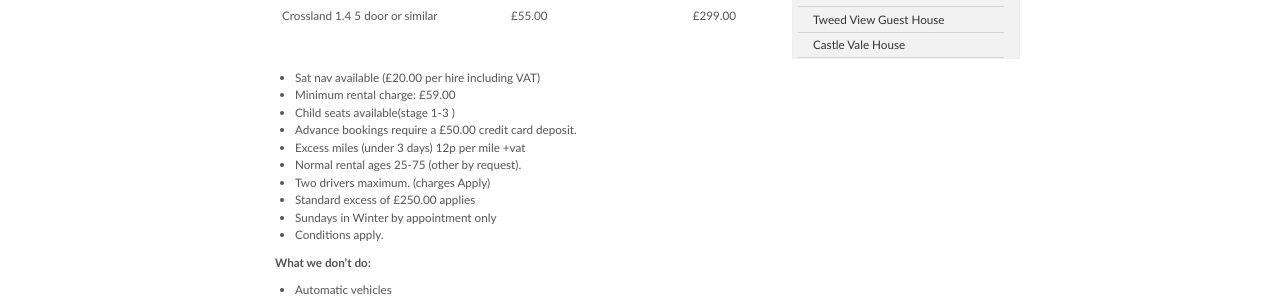
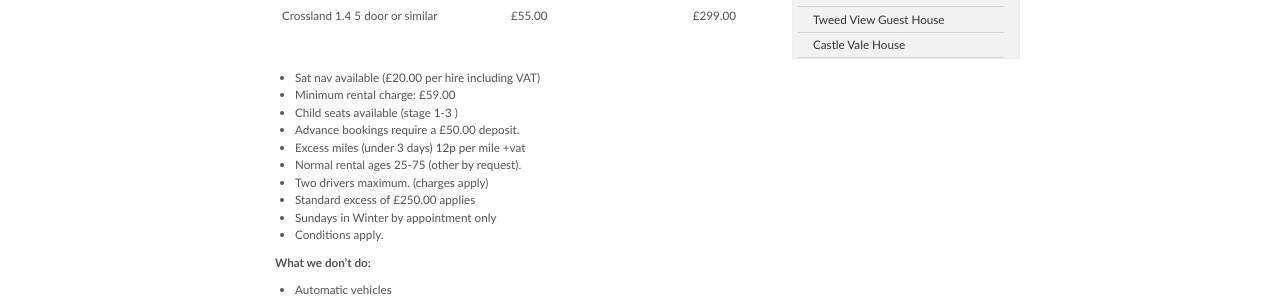
Before and after one commit to scottrobertson/eastcoastrental.co.uk, a Jekyll site: the page built from prices/index.html, in a window 1280 px wide. Shown: the part 522-820 px from the top of the page. Built offline with Jekyll 4.4.1, drawn with Linux system fonts in a browser that asks for light colours; nearby versions of some CDN libraries; Markdown is read by kramdown in place of the engine named in the settings.

Commit message:
Update index.html

```diff
--- a/prices/index.html
+++ b/prices/index.html
@@ -29,11 +29,11 @@ title: Prices | East Coast Rental | Berwick Car Hire
 <ul style="margin-left:20px">
   <li>Sat nav available (£20.00 per hire including VAT)</li>
   <li>Minimum rental charge: £59.00</li>
-  <li>Child seats available(stage 1-3 )</li>
-  <li>Advance bookings require a £50.00 credit card deposit.</li>
+  <li>Child seats available (stage 1-3 )</li>
+  <li>Advance bookings require a £50.00 deposit.</li>
   <li>Excess miles (under 3 days) 12p per mile +vat</li>
   <li>Normal rental ages 25-75 (other by request).</li>
-  <li>Two drivers maximum. (charges Apply)</li>
+  <li>Two drivers maximum. (charges apply)</li>
   <li>Standard excess of £250.00 applies</li>
   <li>Sundays in Winter by appointment only</li>
   <li>Conditions apply.</li>
```
